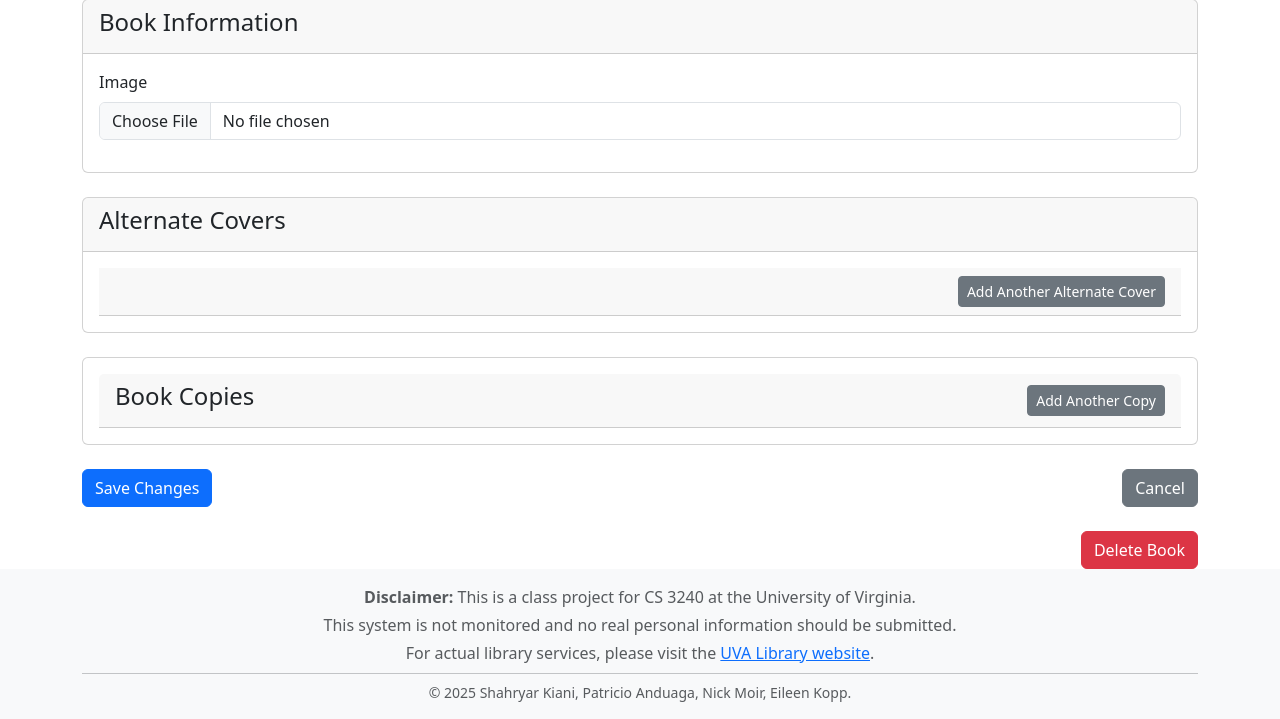
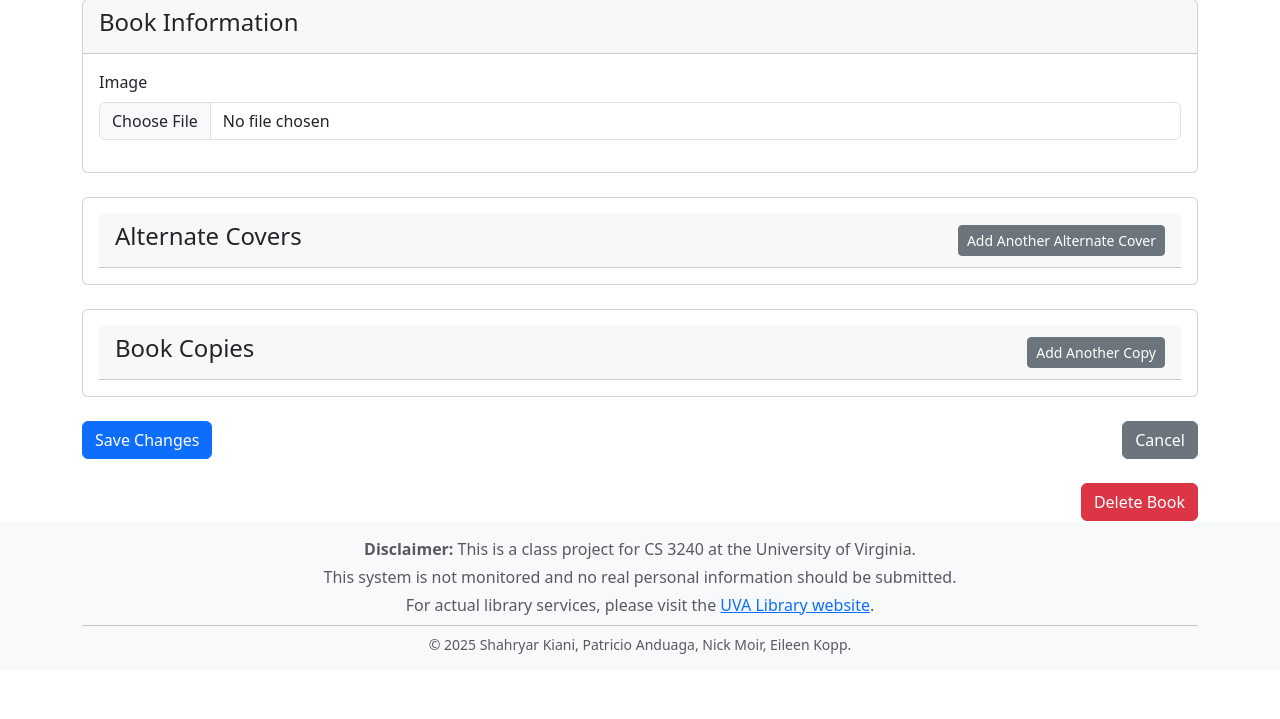
Before and after one commit to eileenkopp/online-library, a Django app: template lending/templates/lending/edit_book.html in a window 1280 px wide. Shown: the part 156-875 px from the top of the page. After the commit the page ends 810 px from the top, so only its background shows below. Run offline with Django 5.2, Linux system fonts and the light colour scheme; the template is opened without the code that fills it: values that come from a table or form of the project are taken from there, others are empty; some libraries are stand-ins or nearby versions.

Commit message:
Improve edit book form

```diff
--- a/lending/templates/lending/edit_book.html
+++ b/lending/templates/lending/edit_book.html
@@ -34,15 +34,19 @@
         </div>
 
         <div class="card mb-4">
-                <div class="card-header">
+            <div class="card-body">
+                <div class="card-header d-flex justify-content-between align-items-center">
                     <h4>Alternate Covers</h4>
+                    <button type="button" class="btn btn-secondary btn-sm" id="add-alternate-cover-btn">Add Another
+                        Alternate Cover</button>
                 </div>
-                <div class="card-body">
+
+
                 {{ alternate_cover_formset.management_form }}
                 <div id="hide">
-                    <div id="alternate_covers">
+                    <div id="alternate_covers" class="d-flex flex-row flex-wrap">
                         {% for form in alternate_cover_formset %}
-                            <div class="copy-form mb-3 p-3 border rounded">
+                        <div class="copy-form my-1 mx-3 p-3 border rounded">
                             <div class="d-flex justify-content-between align-items-center">
                                 <div>
                                     {% if form.instance.pk %}
@@ -64,9 +68,7 @@
                         {% endfor %}
                     </div>
 
-                    <div class="card-header d-flex justify-content-end align-items-center">
-                        <button type="button" class="btn btn-secondary btn-sm" id="add-alternate-cover-btn">Add Another Alternate Cover</button>
-                    </div>
+
                 </div>
             </div>
         </div>
@@ -78,9 +80,9 @@
                     <h4>Book Copies</h4>
                     <button type="button" class="btn btn-secondary btn-sm" id="add-copy-btn">Add Another Copy</button>
                 </div>
-                    <div class="d-flex flex-row flex-wrap" id = "copies">
+                <div class="d-flex flex-row flex-wrap" id="copies">
                     {% for form in formset %}
-                            <div class="mb-3 p-3 mx-3 border rounded">
+                    <div class="my-1 p-3 mx-3 border rounded">
                         <div class="d-flex justify-content-between align-items-center">
                             <div>
                                 {% if form.instance.pk %}
@@ -144,7 +146,7 @@
     let newCopyCounter = 1;
     let newAlternateCoverCounter = 2;
 
-        document.getElementById('add-copy-btn').addEventListener('click', function() {
+    document.getElementById('add-copy-btn').addEventListener('click', function () {
         const totalForms = document.getElementById('id_form-TOTAL_FORMS');
         const currentFormCount = parseInt(totalForms.value);
         const copyFormsContainer = document.getElementById('copies');
@@ -163,7 +165,7 @@
         totalForms.value = currentFormCount + 1;
     });
 
-        document.getElementById('add-alternate-cover-btn').addEventListener('click', function() {
+    document.getElementById('add-alternate-cover-btn').addEventListener('click', function () {
         const totalForms = document.getElementById('id_alt_cover-TOTAL_FORMS');
         const currentFormCount = parseInt(totalForms.value);
         const alternateCoversContainer = document.getElementById('alternate_covers');
```
Lines whose indentation alone changed are shown as unchanged.
